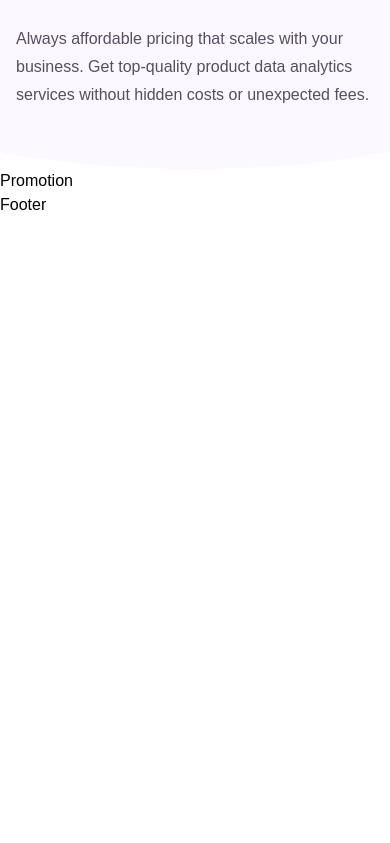
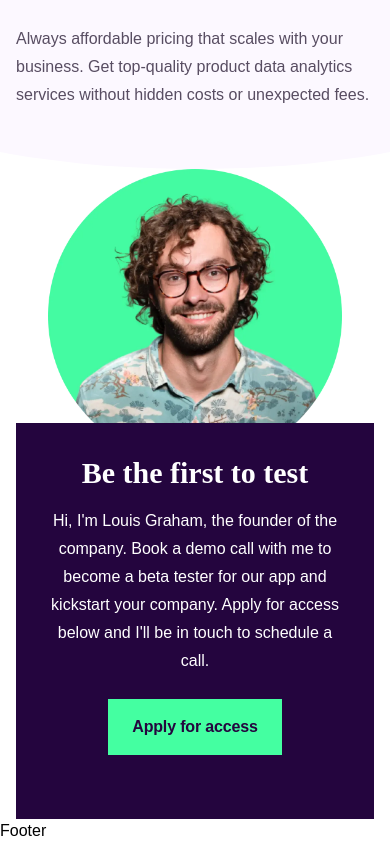
Before and after one commit to pankaj485/workit-react, a React (Vite) app: page / in a window 390 px wide. Shown: the part 1297-2140 px from the top of the page. Before the commit the page ends 1514 px from the top, so only its background shows below. Built offline with nearby package versions, Linux system fonts and the light colour scheme; a web font is replaced by a local one.

Commit message:
mobile: add promotion section

```diff
--- a/src/components/promotion/Promotion.jsx
+++ b/src/components/promotion/Promotion.jsx
@@ -1,5 +1,24 @@
 const Promotion = () => {
-	return <div>Promotion</div>;
+	return (
+		<div className="promotionBlock mx-4 ">
+			<img
+				className="px-8"
+				src="../../../public/assets/images/image-founder.webp"
+				alt="founder image"
+			/>
+			<div className="relative bg-Dark-Purple text-white p-8 text-center -mt-10 ">
+				<h2 className="font-Fraunces text-3xl font-semibold mb-4">Be the first to test</h2>
+				<p className="text-base leading-7 ">
+					Hi, I'm Louis Graham, the founder of the company. Book a demo call with me to become a
+					beta tester for our app and kickstart your company. Apply for access below and I'll be in
+					touch to schedule a call.
+				</p>
+				<button className="bg-Eucaplyptus px-6 py-3 mt-6 mb-8  font-bold text-Dark-Purple leading-buttonFontLineHeight tracking-navbarCustomSpacing">
+					Apply for access
+				</button>
+			</div>
+		</div>
+	);
 };
 
 export default Promotion;
--- /dev/null
+++ b/src/components/promotion/promotion.css
@@ -0,0 +1,3 @@
+.promotionBlock img {
+	width: 280px;
+}
```
Also changed, not shown: .eslintrc.cjs.
